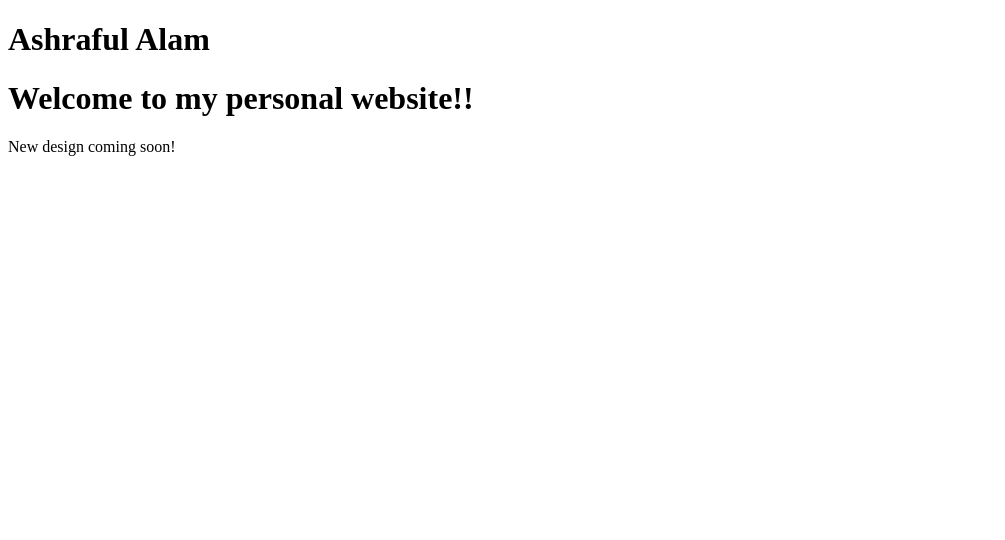
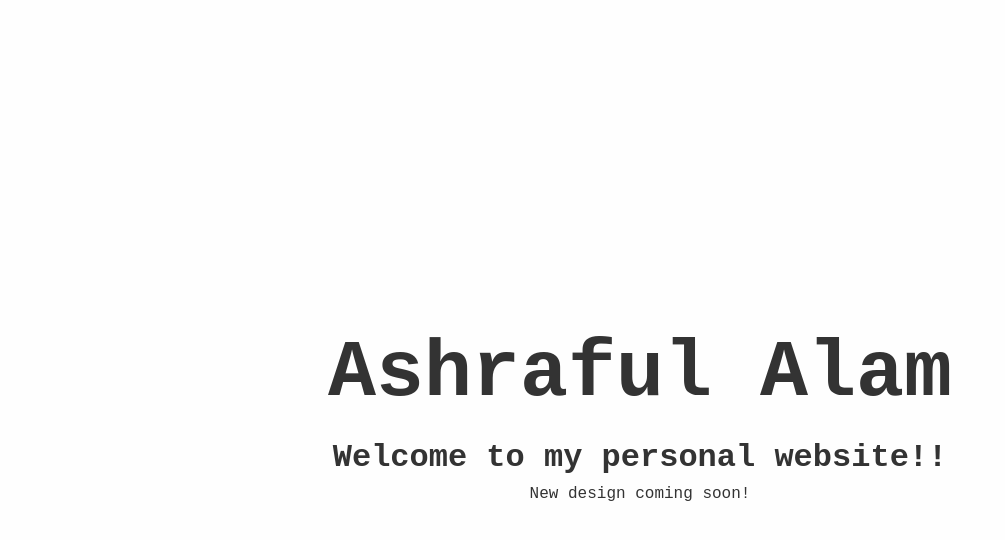
Before and after one commit to ashraful-raju/ashraful-raju.github.io, a plain HTML site: page index.html in a window 1280 px wide. Shown: the whole page, without its empty margins (0-1005 px from the left). Drawn offline with Linux system fonts and the light colour scheme.

Commit message:
Update index.html

```diff
--- a/index.html
+++ b/index.html
@@ -6,8 +6,38 @@
 <meta name="viewport" content="width=device-width, initial-scale=1.0" />
 
 <link rel="shortcut icon" href="//msar.me/favicon.ico">
-<title>Pages of MSAR</title>
-<link rel="stylesheet" href="css/page.css">
+<title>Ashraful Alam</title>
+<style>
+  * {
+    box-sizing: border-box;
+    margin: 0;
+    padding: 0;
+}
+
+body {
+    font-family: "Courier New", Courier, monospace;
+    font-size: 16px;
+    line-height: 1.5;
+    color: #333;
+    padding: 0 10%;
+    background-color: #fefefe;
+    margin: 10px 50px;
+    display: block;
+    padding: 0;
+    min-height: 100vh;
+}
+
+.center {
+    display: flex;
+    justify-content: center;
+    align-items: center;
+    text-align: center;
+}
+
+.title {
+    font-size: 5rem;
+}
+</style>
 </head>
 <body class="center">
 <main>
```
